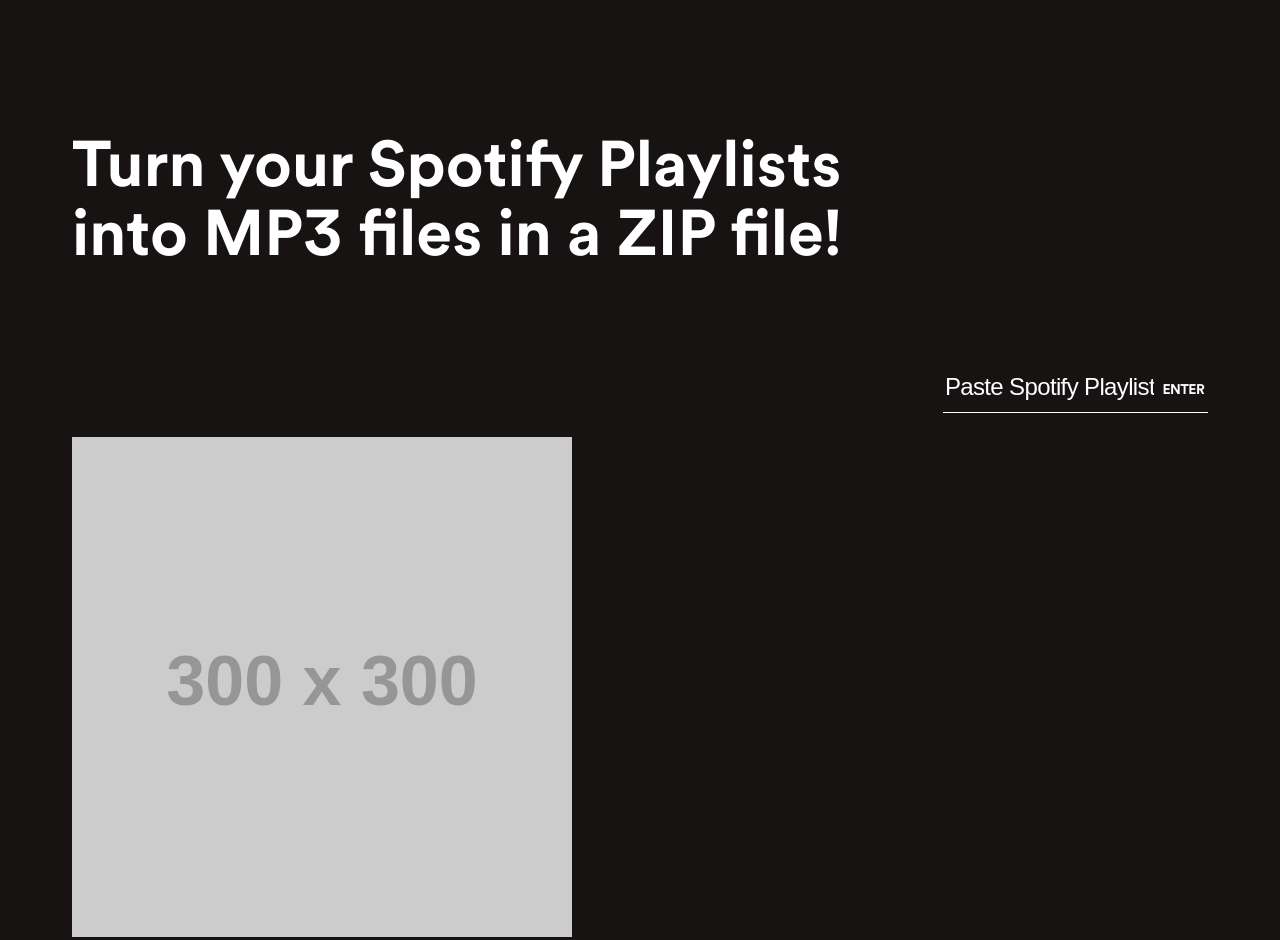
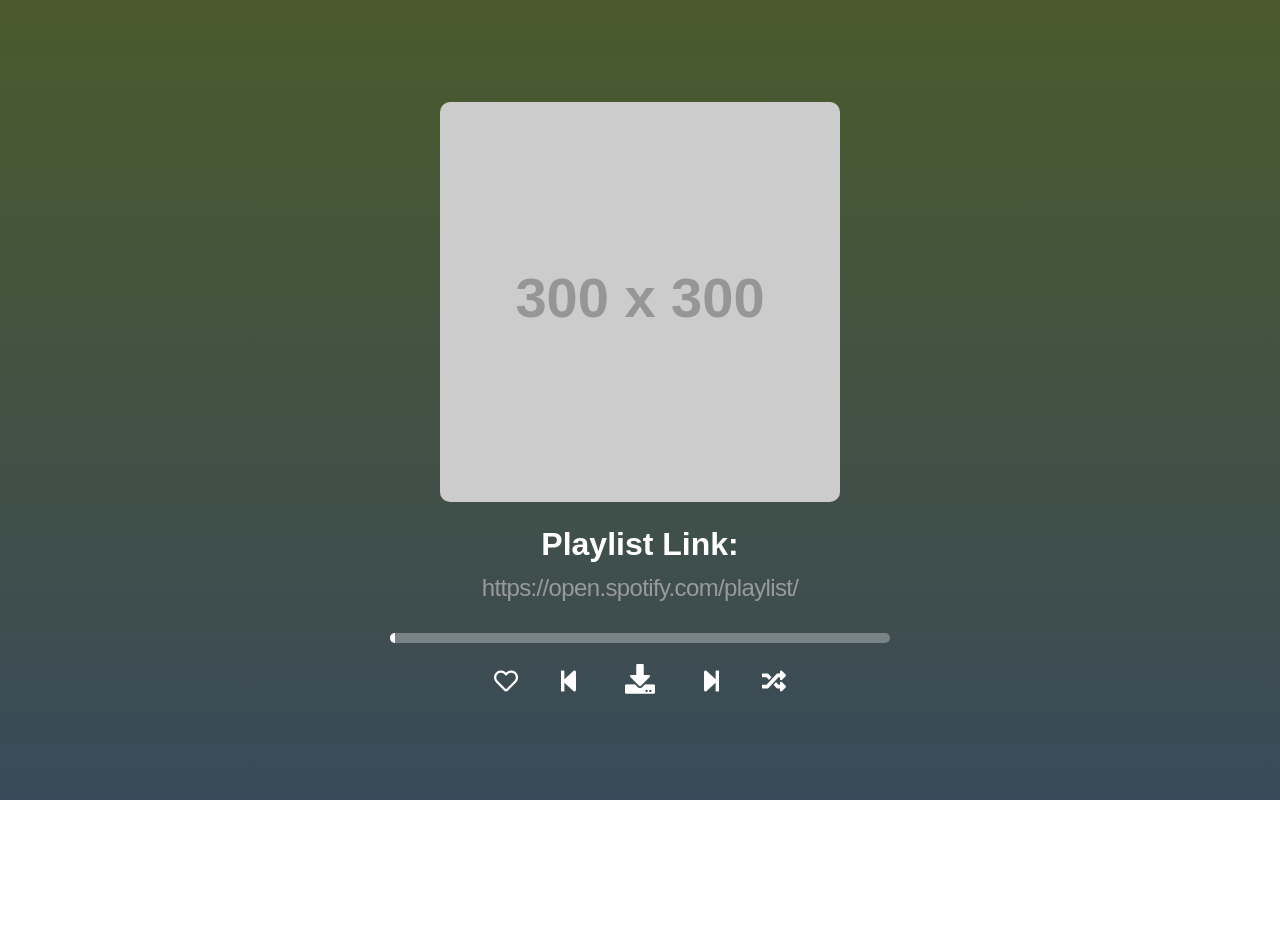
Before and after one commit to cdobby9/spotify-to-mp3, a plain HTML site: page index.html in a window 1280 px wide. After the commit the page ends 800 px from the top, so only its background shows below. Drawn offline with nearby package versions, Linux system fonts and the light colour scheme; no server answers; placeholder pictures from the web are drawn by us.

Commit message:
improved frontend visuals

```diff
--- a/index.html
+++ b/index.html
@@ -4,59 +4,40 @@
     <meta charset="UTF-8" />
     <meta name="viewport" content="width=device-width, initial-scale=1.0" />
     <link rel="stylesheet" href="styles.css" />
+    <link rel="stylesheet" href="https://cdnjs.cloudflare.com/ajax/libs/font-awesome/5.15.3/css/all.min.css">
     <title>Spotify Playlist to MP3 Downloader</title>
   </head>
 
   <body>
 
-    <div class="nav"></div>
+    <div class="container">
+      <img src="https://placehold.co/300x300" alt="none" id="playlistCover" class="album-cover">
 
-    <div class="content">
+      <p id="status" class="song-title">Playlist Link:</p>
 
-<div class="main-text">
-    <p>Turn your Spotify Playlists<br>into MP3 files in a ZIP file!</p>
-
-</div>
-
-
-
-    <div class="input-container">
-
-        <div class="input-box">
-      <input
+      <div class="artist-name"><input
       type="text"
       id="spotifyUrl"
-        placeholder="Paste Spotify Playlist URL here"
+      placeholder="https://open.spotify.com/playlist/"
       onkeypress="handleKeyPress(event)"
-      />
-      <button id="enterBtn" onclick="downloadPlaylist()">Enter</button>
-    </div>
+    /></div>
 
-    </div>
-
-    <img style="width: 500px; height: 500px;" src="https://placehold.co/300x300" alt="none" id="playlistCover" class="album-cover">
 
 
         <div id="loading-bar">
       <div id="progress"></div>
     </div>
 
-      <p id="status"></p>
-
-
-
-
-
-
-
-
+    <div class="controls">
+          <i class="far fa-heart"></i>
+          <i class="fas fa-step-backward"></i>
+      <button onclick="downloadPlaylist()"> <i style="font-size:30px;" class="fas fa-download"></i></button>
+          <i class="fas fa-step-forward"></i>
+          <i class="fas fa-random"></i>
+      </div>
 
 
   </div>
-
-
-
-
 
 
 
--- a/styles.css
+++ b/styles.css
@@ -14,101 +14,100 @@
 
 
 body {
-    font-family: Spotify;
-    display: flex;
-    flex-direction: column;
-    background-color: #171313;
+  margin: 0;
+  font-family: Arial, sans-serif;
+  background: linear-gradient(to bottom, #4a5a2c, #3a4a5a);
+  display: flex;
+  justify-content: center;
+  align-items: center;
+  height: 100vh;
+  color: white;
+}
+.container {
+  text-align: center;
+  width:500px;
 }
 
-
-.content {
-    display: grid;
-    padding: 4rem;
-    grid-row-gap: 11.5rem;
-    text-align: left;
-    grid-template-columns: repeat(12,1fr);
-    gap: 1.5rem;
+.album-cover {
+  width: 400px;
+  height: 400px;
+  border-radius: 10px;
+  margin-bottom: 10px;
+}
+.song-title {
+  font-size: 32px;
+  font-weight: bold;
+  margin: 10px 0;
+}
+.artist-name {
+  font-size: 18px;
+  margin-bottom: 30px;
+}
+.artist-name input {
+  width: 100%;
+  background: transparent;
+  border: none;
+  color: #999999;
+  font-size: 1.5rem;
+  letter-spacing: -.04rem;
+  text-align:center;
 }
 
-.main-text {
-    font-size: 64px;
-    color: #fff;
-    font-weight: 700;
-    line-height: 1.08;
-    font-family: Font-Bold;
-    grid-column: span 12;
-
+::placeholder {
+    color: #999999;
+   text-align:center;
 }
 
-.input-container {
-    grid-column: 8/span 5;
+input:focus::placeholder {
+  color: transparent;
 }
 
-.input-box {
-    display: flex;
-  justify-content: space-between;
-  max-width: 28rem;
-  margin: 0 auto;
-  color: #fff;
-  border-bottom: 1px solid #fff;
+.controls {
+  display: flex;
+  align-items: center;
+  justify-content: center;
+  margin-top: 20px;
+}
+.controls i {
+  font-size: 24px;
+  margin: 0 20px;
+  cursor: pointer;
+}
 
+.controls button{
+  background:none;
+  border:none;
+  color:#fff;
+}
+
+.controls i:hover{
+  color:#1ed760;
 }
 
 
 
-.input-box input {
-    line-height: 3rem;
-  width: 85%;
-  background: transparent;
-  border: none;
-  color: #fff;
-  font-size: 1.5rem;
-  letter-spacing: -.04rem;
-  font-family: Arial;
-}
-
-
-
-
-::placeholder {
-    color: #fff;
-}
-
-.input-box button {
-    height: 3rem;
+.progress-bar {
   display: flex;
   align-items: center;
-  padding-top: 11px;
-  font-size: 0.875rem;
-  text-transform: uppercase;
-  letter-spacing: -.04em;
-  line-height: 1.031;
-  font-family: Font-Bold;
-  background: none;
-  border: none;
-  color: #fff;
-  cursor: pointer;
+  justify-content: center;
 }
-
-
-
-
-
-
-
-
+.progress-bar span {
+  font-size: 14px;
+  margin: 0 10px;
+}
 
 
 #loading-bar {
     width: 100%;
     height: 10px;
-    background-color: lightgray;
+    background: rgba(255, 255, 255, 0.3);
     margin-top: 20px;
-    display: none;
+  border-radius:5px;
 }
 
 #progress {
     height: 100%;
-    width: 0;
-    background-color: green;
+    width: 1%;
+    background: white;
+
 }
```
Lines whose indentation alone changed are shown as unchanged.
